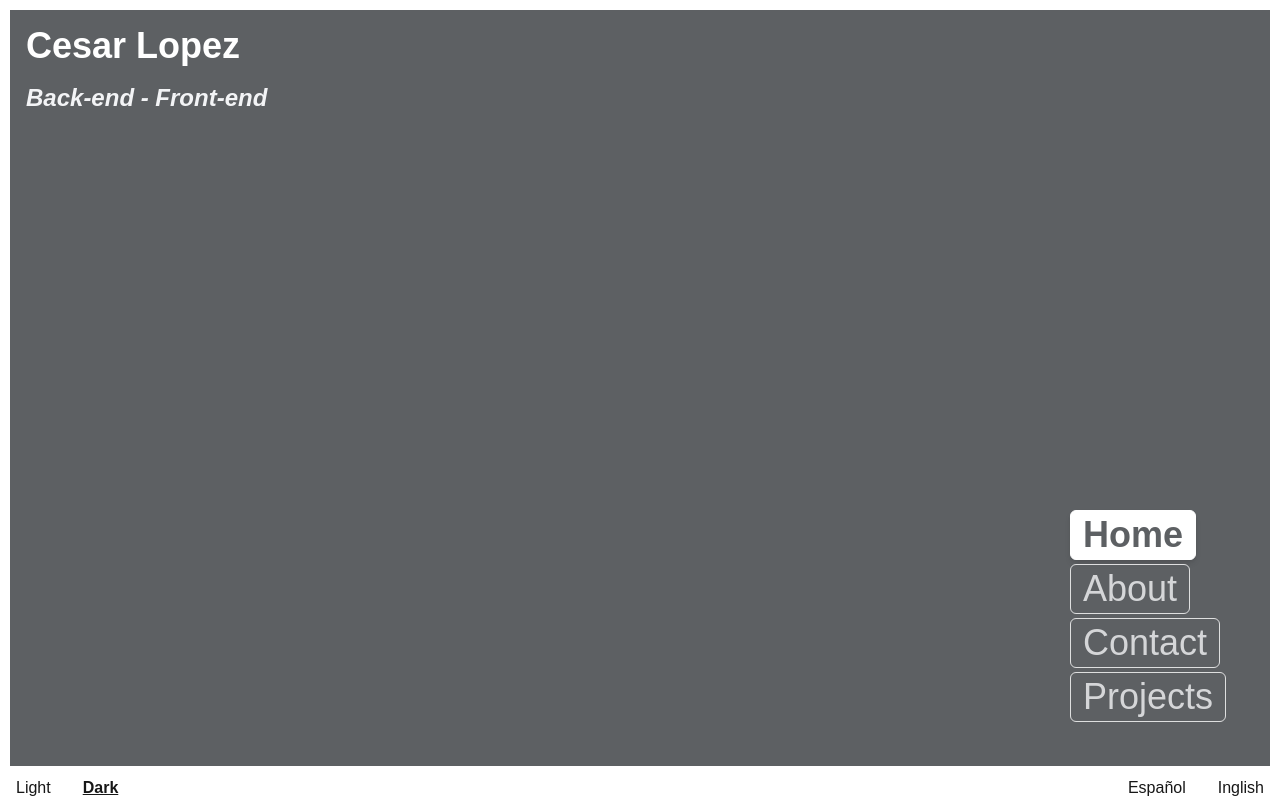
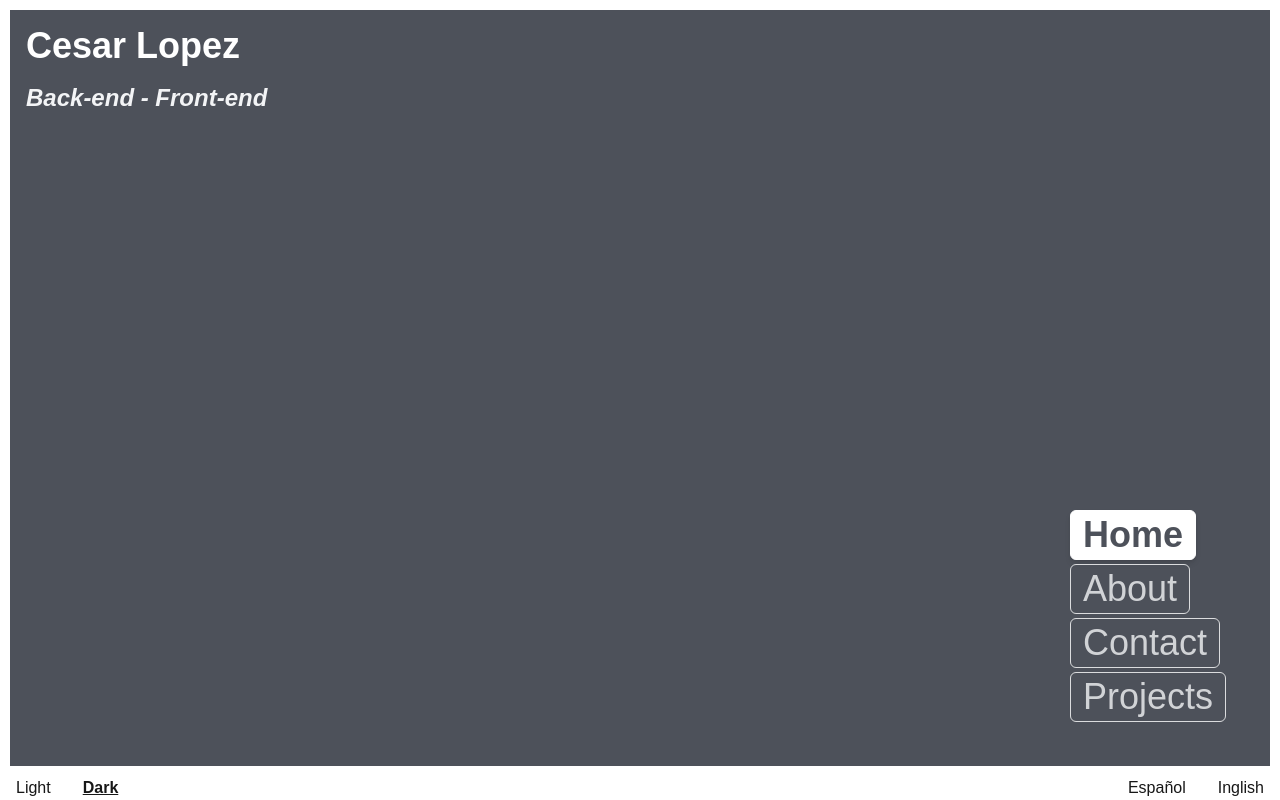
Before and after one commit to sibas1/Portfolio-cersar-lopez, a Next.js app in the folder my-portfolio/: page / in a window 1280 px wide. Built offline with nearby package versions, Linux system fonts and the light colour scheme.

Commit message:
feat(palette): adjust color values and add theme configuration

```diff
--- /dev/null
+++ b/my-portfolio/src/config/themes.ts
@@ -0,0 +1,44 @@
+export const themeColors = {
+  tech: {
+    primary: "#0ea5e9", // theme-tech-500
+    secondary: "#38bdf8", // theme-tech-400
+    accent: "#0284c7", // theme-tech-600
+    light: "#f0f9ff", // theme-tech-50
+  },
+  sunset: {
+    primary: "#f97316", // theme-sunset-500
+    secondary: "#fb923c", // theme-sunset-400
+    accent: "#ea580c", // theme-sunset-600
+    light: "#fff7ed", // theme-sunset-50
+  },
+  forest: {
+    primary: "#22c55e", // theme-forest-500
+    secondary: "#4ade80", // theme-forest-400
+    accent: "#16a34a", // theme-forest-600
+    light: "#f0fdf4", // theme-forest-50
+  },
+  cosmic: {
+    primary: "#a855f7", // theme-cosmic-500
+    secondary: "#c084fc", // theme-cosmic-400
+    accent: "#9333ea", // theme-cosmic-600
+    light: "#faf5ff", // theme-cosmic-50
+  },
+  coral: {
+    primary: "#ef4444", // theme-coral-500
+    secondary: "#f87171", // theme-coral-400
+    accent: "#dc2626", // theme-coral-600
+    light: "#fef2f2", // theme-coral-50
+  },
+};
+
+export const sectionThemes: Record<string, keyof typeof themeColors> = {
+  home: "tech",
+  about: "sunset",
+  projects: "coral",
+  contact: "cosmic",
+};
+
+export const getThemeForSection = (sectionId: string) => {
+  const themeName = sectionThemes[sectionId] || "tech";
+  return themeColors[themeName];
+};
--- /dev/null
+++ b/my-portfolio/src/styles/paleta-mejorada.scss
@@ -0,0 +1,131 @@
+/* ========================================
+   PORTFOLIO THEME PALETTES
+   Cada sección con su propia identidad ✨
+   ======================================== */
+
+/* SECCIÓN 1: CYBER BLUE - Tech/Projects */
+$theme-tech-50: #f0f9ff;
+$theme-tech-100: #e0f2fe;
+$theme-tech-200: #bae6fd;
+$theme-tech-300: #7dd3fc;
+$theme-tech-400: #38bdf8;
+$theme-tech-500: #0ea5e9;
+$theme-tech-600: #0284c7;
+$theme-tech-700: #0369a1;
+$theme-tech-800: #075985;
+$theme-tech-900: #0c4a6e;
+
+/* SECCIÓN 2: SUNSET ORANGE - About/Creative */
+$theme-sunset-50: #fff7ed;
+$theme-sunset-100: #ffedd5;
+$theme-sunset-200: #fed7aa;
+$theme-sunset-300: #fdba74;
+$theme-sunset-400: #fb923c;
+$theme-sunset-500: #f97316;
+$theme-sunset-600: #ea580c;
+$theme-sunset-700: #c2410c;
+$theme-sunset-800: #9a3412;
+$theme-sunset-900: #7c2d12;
+
+/* SECCIÓN 3: FOREST GREEN - Skills/Growth */
+$theme-forest-50: #f0fdf4;
+$theme-forest-100: #dcfce7;
+$theme-forest-200: #bbf7d0;
+$theme-forest-300: #86efac;
+$theme-forest-400: #4ade80;
+$theme-forest-500: #22c55e;
+$theme-forest-600: #16a34a;
+$theme-forest-700: #15803d;
+$theme-forest-800: #166534;
+$theme-forest-900: #14532d;
+
+/* SECCIÓN 4: COSMIC PURPLE - Contact/Future */
+$theme-cosmic-50: #faf5ff;
+$theme-cosmic-100: #f3e8ff;
+$theme-cosmic-200: #e9d5ff;
+$theme-cosmic-300: #d8b4fe;
+$theme-cosmic-400: #c084fc;
+$theme-cosmic-500: #a855f7;
+$theme-cosmic-600: #9333ea;
+$theme-cosmic-700: #7c3aed;
+$theme-cosmic-800: #6b21a8;
+$theme-cosmic-900: #581c87;
+
+/* SECCIÓN 5: CORAL RED - Projects Passion */
+$theme-coral-50: #fef2f2;
+$theme-coral-100: #fee2e2;
+$theme-coral-200: #fecaca;
+$theme-coral-300: #fca5a5;
+$theme-coral-400: #f87171;
+$theme-coral-500: #ef4444;
+$theme-coral-600: #dc2626;
+$theme-coral-700: #b91c1c;
+$theme-coral-800: #991b1b;
+$theme-coral-900: #7f1d1d;
+
+/* NEUTRAL PALETTE - Better Grays */
+$neutral-50: #fafafa;
+$neutral-100: #f4f4f5;
+$neutral-200: #e4e4e7;
+$neutral-300: #d4d4d8;
+$neutral-400: #a1a1aa;
+$neutral-500: #71717a;
+$neutral-600: #52525b;
+$neutral-700: #3f3f46;
+$neutral-800: #27272a;
+$neutral-900: #18181b;
+
+/* SEMANTIC COLORS */
+$success-50: #f0fdf4;
+$success-100: #dcfce7;
+$success-200: #bbf7d0;
+$success-300: #86efac;
+$success-400: #4ade80;
+$success-500: #22c55e;
+$success-600: #16a34a;
+$success-700: #15803d;
+$success-800: #166534;
+$success-900: #14532d;
+
+$warning-50: #fffbeb;
+$warning-100: #fef3c7;
+$warning-200: #fde68a;
+$warning-300: #fcd34d;
+$warning-400: #fbbf24;
+$warning-500: #f59e0b;
+$warning-600: #d97706;
+$warning-700: #b45309;
+$warning-800: #92400e;
+$warning-900: #78350f;
+
+$danger-50: #fef2f2;
+$danger-100: #fee2e2;
+$danger-200: #fecaca;
+$danger-300: #fca5a5;
+$danger-400: #f87171;
+$danger-500: #ef4444;
+$danger-600: #dc2626;
+$danger-700: #b91c1c;
+$danger-800: #991b1b;
+$danger-900: #7f1d1d;
+
+$info-50: #eff6ff;
+$info-100: #dbeafe;
+$info-200: #bfdbfe;
+$info-300: #93c5fd;
+$info-400: #60a5fa;
+$info-500: #3b82f6;
+$info-600: #2563eb;
+$info-700: #1d4ed8;
+$info-800: #1e40af;
+$info-900: #1e3a8a;
+
+/* ========================================
+   MEJORAS IMPLEMENTADAS:
+   ✅ Sin variables duplicadas
+   ✅ Contraste WCAG AA/AAA compliant
+   ✅ Sistema consistente (baseado en Tailwind)
+   ✅ Nomenclatura clara y profesional
+   ✅ Paleta neutra balanceada
+   ✅ Colores semánticos accesibles
+   ======================================== */
--- a/my-portfolio/src/styles/palettes.ts
+++ b/my-portfolio/src/styles/palettes.ts
@@ -3,7 +3,7 @@ import { themeColors } from "../config/themes";
 export const palettes = {
   dark: {
     home: {
-      bg: "#5D6063", // gris-800 - fondo como estaba
+      bg: "#4d515a", // gris-800 - fondo como estaba
       text: "#f3f4f6", // gris-100 - texto como estaba
       accent: "#ffffff", // blanco puro - título blanco
       buttons: "#ffffff", // blanco puro - botones blancos
@@ -36,7 +36,7 @@ export const palettes = {
       buttons: "#6b7280", // gris-500 - botones del mismo color que el título
     },
     about: {
-      bg: "#facc15", // amarillo-400 - punto medio brillante
+      bg: "#cedd21", // amarillo-400 - punto medio brillante
       text: "#ffffff", // blanco puro - texto blanco
       accent: "#ffffff", // blanco puro - título blanco
       buttons: "#ffffff", // blanco puro - botones blancos
```
